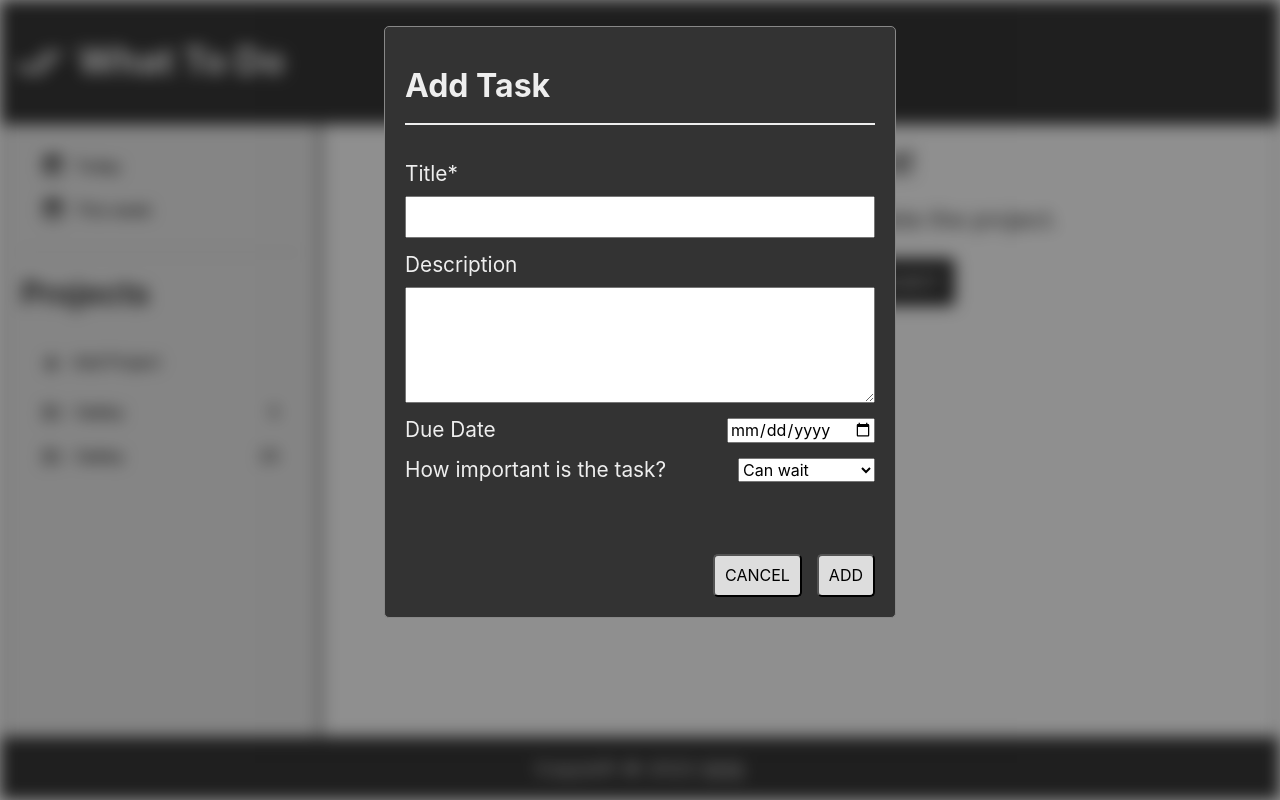
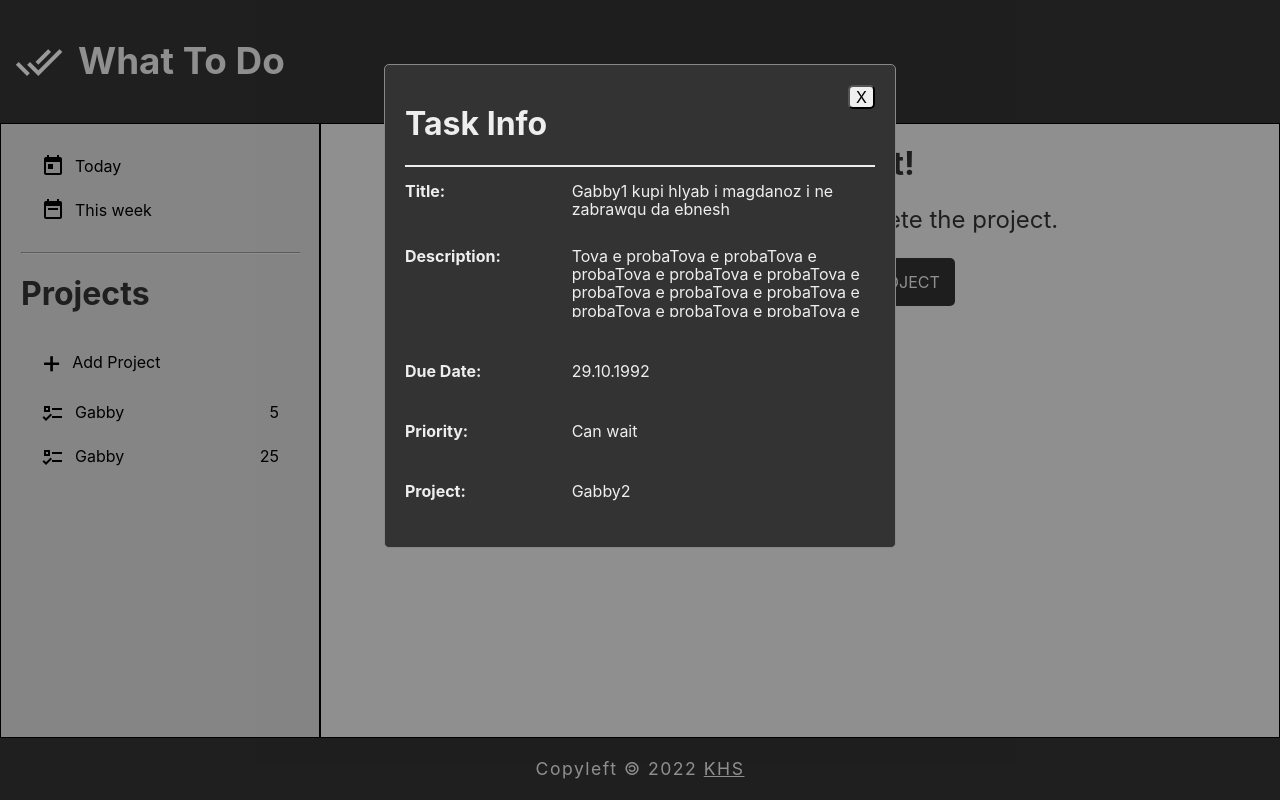
Before and after one commit to khs-kks/todo-list, a website built with webpack: page dist/index.html in a window 1280 px wide. Built offline with nearby package versions, Linux system fonts and the light colour scheme.

Commit message:
Style "task details" modal

```diff
--- a/dist/index.html
+++ b/dist/index.html
@@ -16,7 +16,7 @@
 </head>
 
 <body>
-    <div id="content" class="blur-content">
+    <div id="content">
         <div class="header">
             <img src="./images/logo.png" alt="Logo" class="logo">
             <div class="product-name">What To Do</div>
@@ -159,6 +159,44 @@
         </div>
     </div>
 
+    <!-- ############################# -->
+    <!-- ADD A MODAL FOR TASK DETAILS -->
+    <!-- ############################# -->
+
+    <div class="task-details-modal">
+
+        <!-- Modal content -->
+        <div class="task-details-modal-content">
+            <div class="task-details-header-wrapper">
+                <h1 class="task-details-header">
+                    Task Info
+                </h1>
+                <button>X</button>
+            </div>
+
+
+            <div class="task-details-wrapper">
+                <div class="task-details-properties">Title:</div>
+                <div class="task-details-info">Gabby1 kupi hlyab i magdanoz i ne zabrawqu da ebnesh</div>
+
+
+
+                <div class="task-details-properties">Description:</div>
+                <div class="task-details-description">Tova e probaTova e probaTova e probaTova e probaTova e probaTova e probaTova e probaTova e probaTova e probaTova e probaTova e probaTova e probaTova e probaTova e probaTova e probaTova e probaTova e probaTova e probaTova e probaTova e probaTova e probaTova e proba</div>
+
+
+
+                <div class="task-details-properties">Due Date:</div>
+                <div class="task-details-duedate">29.10.1992</div>
+
+                <div class="task-details-properties">Priority:</div>
+                <div class="task-details-priority">Can wait</div>
+
+                <div class="task-details-properties">Project:</div>
+                <div class="task-details-project">Gabby2</div>
+            </div>
+        </div>
+    </div>
 </body>
 
 </html>
--- a/dist/style.css
+++ b/dist/style.css
@@ -360,7 +360,7 @@ h1.add-project-header {
 
 .add-task-modal {
 
-    display: block;
+    display: none;
     /* Hidden by default */
     position: fixed;
     /* Stay in place */
@@ -448,3 +448,86 @@ h1.add-task-header {
     background-color: var(--secondary-light);
     color: black;
 }
+
+/* ##########################
+    SEE TASK DETAILS MODAL
+########################## */
+
+.task-details-modal {
+
+    display: block;
+    /* Hidden by default */
+    position: fixed;
+    /* Stay in place */
+    z-index: 1;
+    /* Sit on top */
+    left: 0;
+    top: 0;
+    width: 100%;
+    /* Full width */
+    height: 100%;
+    /* Full height */
+    overflow: auto;
+    /* Enable scroll if needed */
+    background-color: rgb(0, 0, 0);
+    /* Fallback color */
+    background-color: rgba(0, 0, 0, 0.4);
+    /* Black w/ opacity */
+}
+
+
+
+.task-details-modal-content {
+    background-color: var(--primary-dark);
+    color: var(--primary-light);
+    margin: 5% auto;
+    /* 15% from the top and centered */
+    padding: var(--spacing-lg);
+    border: 1px solid #888;
+    border-radius: var(--border-radius);
+    width: max(275px, 40%);
+    /* Could be more or less, depending on screen size */
+
+    display: grid;
+    grid-template-rows: 100px max(300px, 1fr);
+    gap: var(--spacing-md);
+}
+
+.task-details-header-wrapper {
+    display: flex;
+    align-items: center;
+    justify-content: space-between;
+    border-bottom: 2px solid var(--primary-light);
+}
+
+.task-details-wrapper {
+    display: grid;
+    grid-template-columns: 1fr 2fr;
+    grid-template-rows: 1fr 2fr;
+    grid-auto-rows: 45px;
+    gap: var(--spacing-md);
+}
+
+.task-details-wrapper>* {
+
+    align-self: start;
+}
+
+.task-details-properties {
+    font-weight: bolder;
+}
+
+.task-details-info {
+    height: 50px;
+    overflow-y: auto;
+}
+
+.task-details-description {
+    height: 70px;
+    overflow-y: auto;
+}
+
+.task-details-header-wrapper>button {
+    align-self: flex-start;
+    /* padding: var(--spacing-sm); */
+}
```
